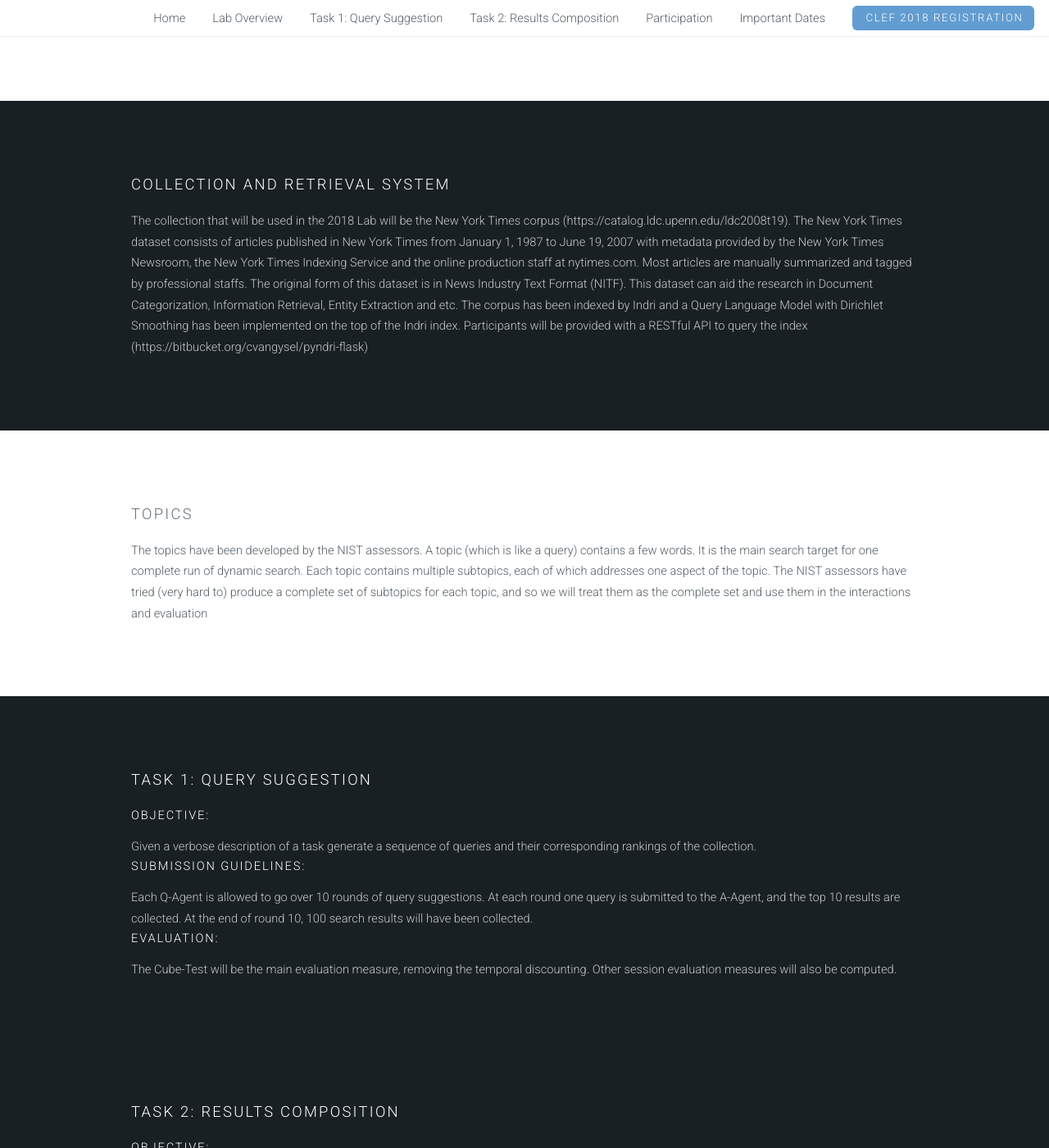
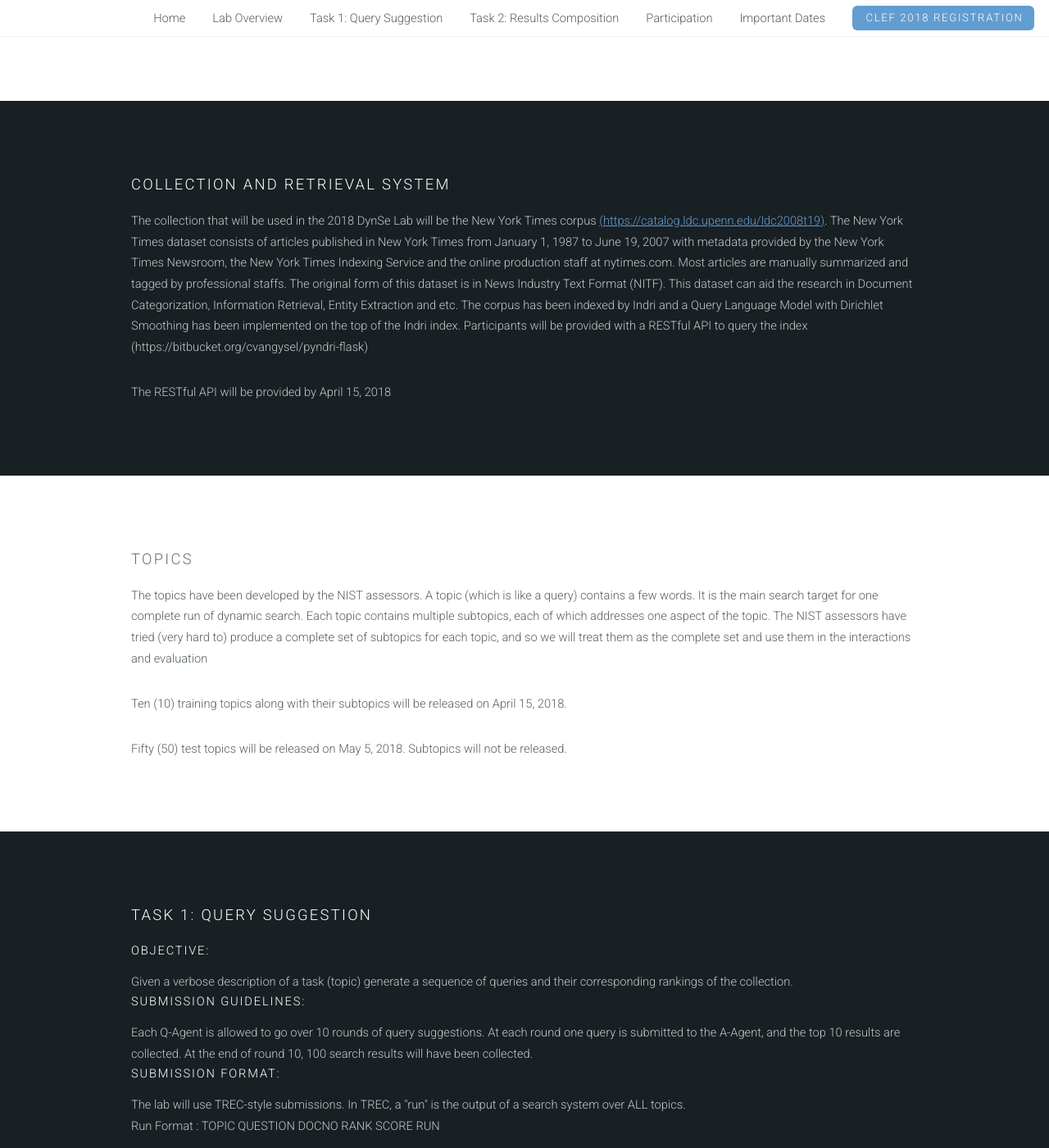
Before and after one commit to ekanou/dynamicsearch, a Jekyll site: the page built from clef-lab.html, in a window 1280 px wide and 1400 px high, scrolled down 2089 px. Shown: the whole window at 82% size. Built offline with Jekyll 4.4.1, drawn with Linux system fonts in a browser that asks for light colours; some of the changed text lies outside the part shown.

Commit message:
Update clef-lab.html

```diff
--- a/clef-lab.html
+++ b/clef-lab.html
@@ -46,7 +46,7 @@
 		<p>We view the problem of dynamic search as the development of two agents, a <i>question agent</i> and an <i>answer agent</i>. The two agents interact with each other towards fulfilling a user's information need.
 		<ul>
 			<li> <strong>A-agent:</strong> The TREC Session and Dynamic Domain tracks considered the development of advanced answer agents, retrieval systems that account both for session contextual information and the dynamic interaction with the Q-Agent when ranking documents. The 2018 DynSe Lab will consider as an answer agent a traditional ad-hoc retrieval system.</li>
-			<li> <strong>Q-agent:</strong> The 2018 DynSe Lab will consider the development of effective question agents. These agents can be viewed either as interactive query recommendation systems or as user simulators.</li>
+			<li> <strong>Q-agent:</strong> The 2018 DynSe Lab will focus on the development of effective question agents. These agents can be viewed either as interactive query recommendation systems or as user simulators.</li>
 		</ul>
 		</p>
 		<p> The tasks of the Lab can be viewed in the figure below: the development of a Q-agent that produces queries to be submitted to a given retrieval system, and the development of a system that composes the results of the multiple rounds of interactions between the two agents into a single ranking.</p>
@@ -57,7 +57,8 @@
 <section id="Collection" class="wrapper style2">
   <div class="container">
 		<h3>Collection and Retrieval System</h4>
-		<p>The collection that will be used in the 2018 Lab will be the New York Times corpus (https://catalog.ldc.upenn.edu/ldc2008t19). The New York Times dataset consists of articles published in New York Times from January 1, 1987 to June 19, 2007 with metadata provided by the New York Times Newsroom, the New York Times Indexing Service and the online production staff at nytimes.com. Most articles are manually summarized and tagged by professional staffs. The original form of this dataset is in News Industry Text Format (NITF). This dataset can aid the research in Document Categorization, Information Retrieval, Entity Extraction and etc.  The corpus has been indexed by Indri and a Query Language Model with Dirichlet Smoothing has been implemented on the top of the Indri index. Participants will be provided with a RESTful API to query the index (https://bitbucket.org/cvangysel/pyndri-flask)</p>
+		<p>The collection that will be used in the 2018 DynSe Lab will be the New York Times corpus <a href="https://catalog.ldc.upenn.edu/ldc2008t19">(https://catalog.ldc.upenn.edu/ldc2008t19)</a>. The New York Times dataset consists of articles published in New York Times from January 1, 1987 to June 19, 2007 with metadata provided by the New York Times Newsroom, the New York Times Indexing Service and the online production staff at nytimes.com. Most articles are manually summarized and tagged by professional staffs. The original form of this dataset is in News Industry Text Format (NITF). This dataset can aid the research in Document Categorization, Information Retrieval, Entity Extraction and etc.  The corpus has been indexed by Indri and a Query Language Model with Dirichlet Smoothing has been implemented on the top of the Indri index. Participants will be provided with a RESTful API to query the index (https://bitbucket.org/cvangysel/pyndri-flask)</p>
+		<p>The RESTful API will be provided by April 15, 2018</p>
   </div>
 </section>
 
@@ -65,6 +66,8 @@
   <div class="container">
 		<h3>Topics</h4>
 		<p>The topics have been developed by the NIST assessors. A topic (which is like a query) contains a few words. It is the main search target for one complete run of dynamic search. Each topic contains multiple subtopics, each of which addresses one aspect of the topic. The NIST assessors have tried (very hard to) produce a complete set of subtopics for each topic, and so we will treat them as the complete set and use them in the interactions and evaluation</p>
+		<p>Ten (10) training topics along with their subtopics will be released on April 15, 2018.</p>
+		<p>Fifty (50) test topics will be released on May 5, 2018. Subtopics will not be released.</p>
   </div>
 </section>
 
@@ -72,9 +75,26 @@
   <div class="container">
       <section>
 				<h3>Task 1: Query Suggestion</h3>
-				<h4>Objective:</h4> Given a verbose description of a task generate a sequence of queries and their corresponding rankings of the collection.
+				<h4>Objective:</h4> Given a verbose description of a task (topic) generate a sequence of queries and their corresponding rankings of the collection.
 				<h4>Submission Guidelines:</h4> Each Q-Agent is allowed to go over 10 rounds of query suggestions. At each round one query is submitted to the A-Agent, and the top 10 results are collected. At the end of round 10, 100 search results will have been collected.
-				<h4>Evaluation:</h4> The Cube-Test will be the main evaluation measure, removing the temporal discounting. Other session evaluation measures will also be computed.
+				<h4>Submission Format:</h4> The lab will use TREC-style submissions. In TREC, a "run" is the output of a search system over ALL topics.
+				<p>
+				Run Format : TOPIC    QUESTION    DOCNO    RANK    SCORE    RUN
+				</p>
+				<p>TOPIC is the topic id and can be found in the released topics</p>
+				<p>QUESTION is the suggested query of this round. The question should be included into quotes, e.g. "london hotels". Each suggested query should be repeated over a maximum of 10 rows (i.e. for each one of the top 10 results obtained by submitting this query to the A-Agent.</p>
+				<p>DOCNO is the document number in the corpus</p>
+				<p>RANK is the rank of the document returned for this given round (in increasing order)</p>
+				<p>SCORE is the score of the ranking/classification algorith</p>
+				<p>RUN is an identifier/name for the system producing the run</p>
+
+				<h4>Evaluation:</h4> The measurements of runs are Cube Test, sDCG and Expected Utility; other diagnostic measures such as precision and recall may also be reported.
+
+				<p> Cube Test is a search effectiveness measurement evaluating the speed of gaining relevant information (could be documents or passages) in a dynamic search process. It measures the amount of relevant information a system could gather and the time needed in the entire search process. The higher the Cube Test score, the better the IR system.</p>
+
+				<p> sDCG extends the classic DCG to a search session which consists of multiple iterations. The relevance scores of results that are ranked lower or returned in later iterations get more discounts. The discounted cumulative relevance score is the final results of this metric.</p>
+
+				<p> Expected Utility scores different runs by measuring the relevant information a system found and the length of documents. The relevance scores of documents are discounted based on ranking order and novelty. The document length is discounted only based on ranking position. The difference between the cumulative relevance score and the aggregated document length is the final score of each run.</p>
       </section>
   </div>
 </section>
@@ -86,7 +106,17 @@
 				<h3>Task 2: Results Composition</h3>
 				<h4>Objective:</h4> Given the ranking in Task 1 merge them in a single composite ranking.
 				<h4>Submission Guidelines:</h4>
-				<h4>Evaluation:</h4> The nDCG@100 will be the main evaluation measure.
+				<h4>Submission Format:</h4> The lab will use TREC-style submissions. In TREC, a "run" is the output of a search system over ALL topics.
+				<p>
+				Run Format : TOPIC    DUMMY    DOCNO    RANK    SCORE    RUN
+				</p>
+				<p>TOPIC is the topic id and can be found in the released topics</p>
+				<p>DUMMY is a dummy column to be filled in with 0.</p>
+				<p>DOCNO is the document number in the corpus</p>
+				<p>RANK is the rank of the document returned for this given round (in increasing order)</p>
+				<p>SCORE is the score of the ranking/classification algorith</p>
+				<p>RUN is an identifier/name for the system producing the run</p>
+				<h4>Evaluation:</h4> The nDCG@100 will be the main evaluation measure; other evaluation measures may be reported.
       </section>
     </div>
   </div>
```
